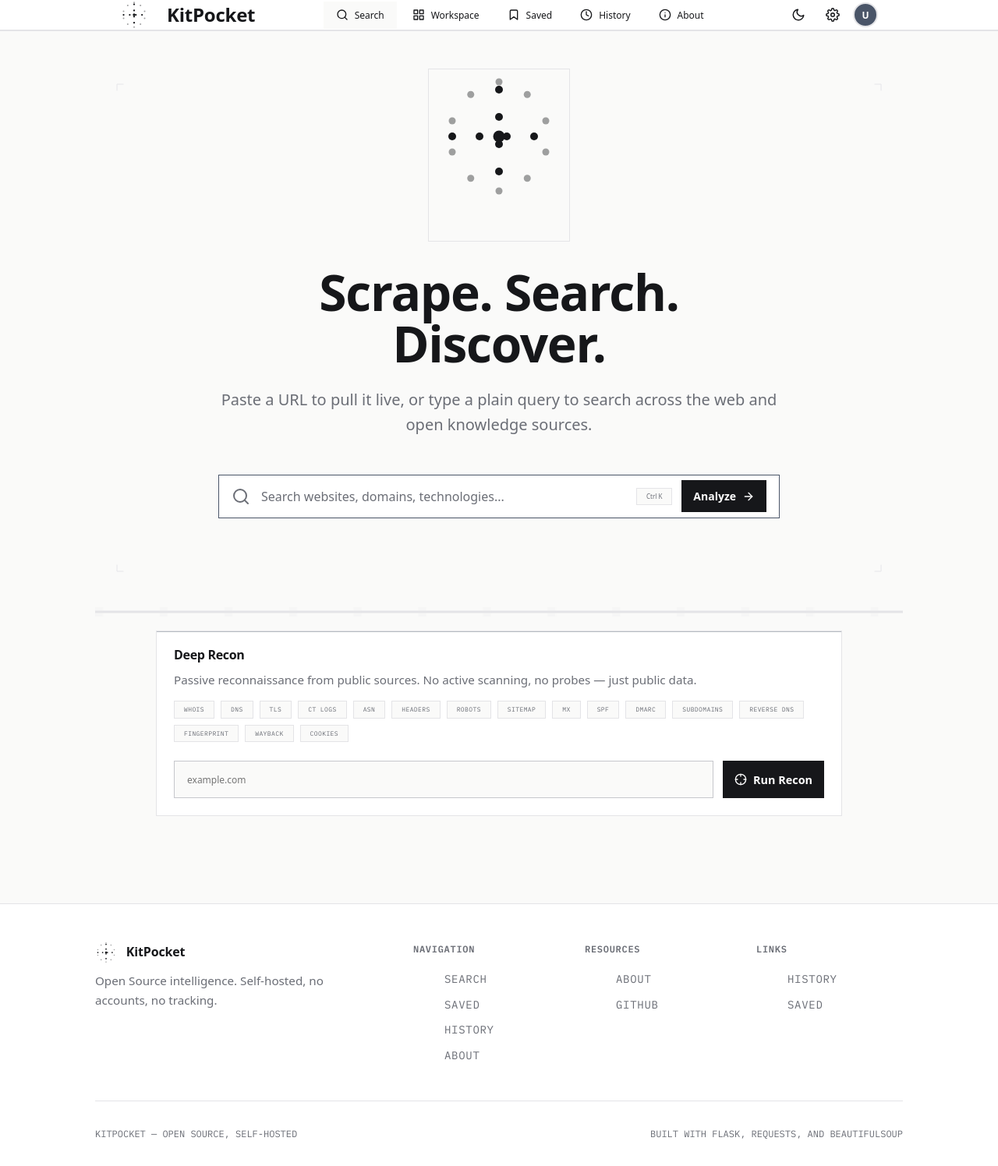
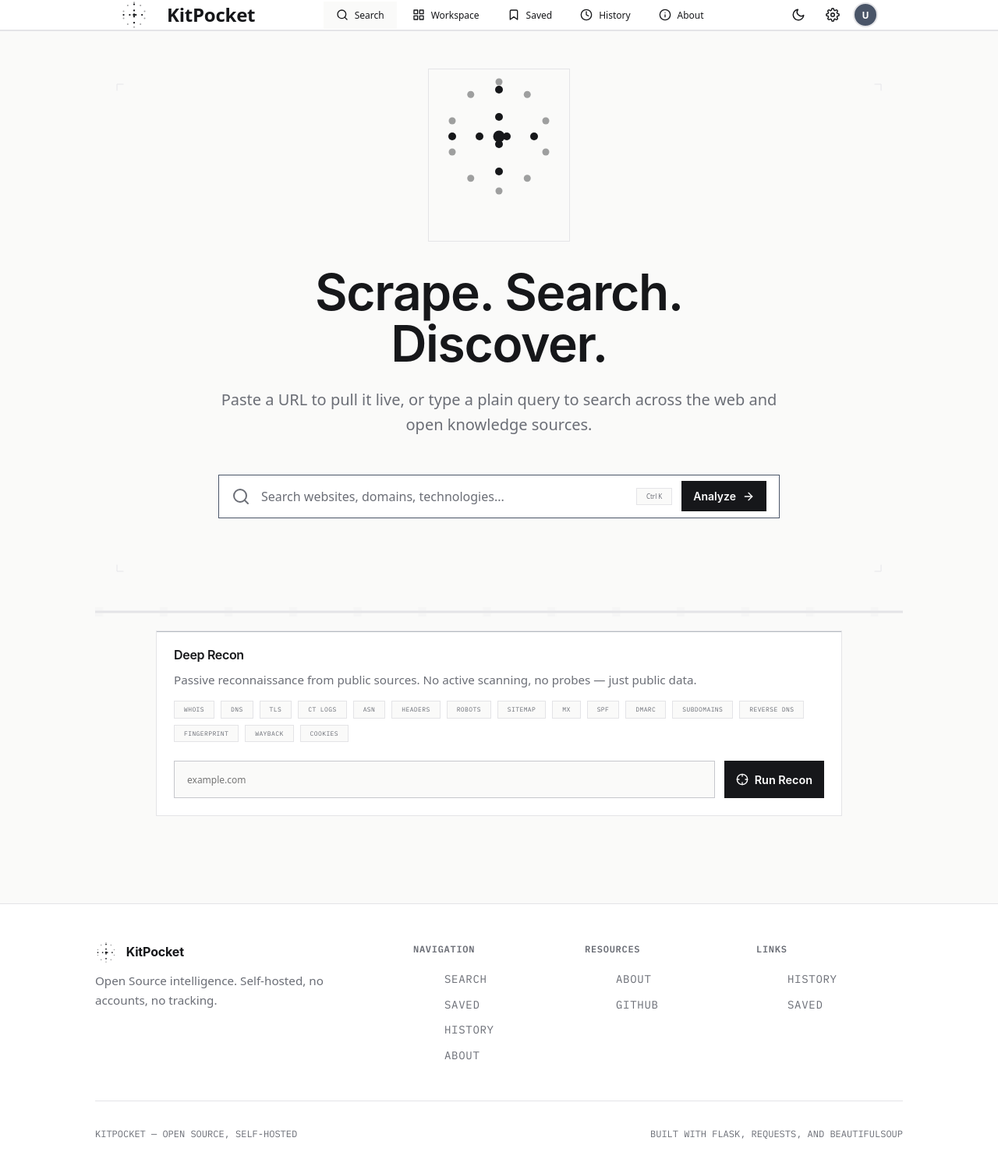
Before and after one commit to pocketsearch/backpocketsearch, a Flask app: page / in a window 1280 px wide. Shown: the whole page at 78% size. Run offline with Flask 3, Linux system fonts and the light colour scheme; data that the repository does not hold is empty; some web fonts are replaced.

Commit message:
Fonts: add type.css with @font-face for General Sans and JetBrains Mono; load type.css in base.html\n\nCo-authored-by: Copilot <223556219+Copilot@users.noreply.github.com>

```diff
--- /dev/null
+++ b/static/type.css
@@ -0,0 +1,36 @@
+@font-face {
+  font-family: 'General Sans';
+  src: url('/static/fonts/GeneralSans-Medium.woff2') format('woff2');
+  font-weight: 500;
+  font-style: normal;
+  font-display: swap;
+}
+
+@font-face {
+  font-family: 'General Sans';
+  src: url('/static/fonts/GeneralSans-Semibold.woff2') format('woff2');
+  font-weight: 600;
+  font-style: normal;
+  font-display: swap;
+}
+
+@font-face {
+  font-family: 'General Sans';
+  src: url('/static/fonts/GeneralSans-Regular.woff2') format('woff2');
+  font-weight: 400;
+  font-style: normal;
+  font-display: swap;
+}
+
+@font-face {
+  font-family: 'JetBrains Mono';
+  src: url('/static/fonts/JetBrainsMono-Regular.woff2') format('woff2');
+  font-weight: 400;
+  font-style: normal;
+  font-display: swap;
+}
+
+:root {
+  --font-display: 'General Sans', -apple-system, BlinkMacSystemFont, system-ui, sans-serif;
+  --font-mono: 'JetBrains Mono', 'IBM Plex Mono', ui-monospace, monospace;
+}
--- a/templates/base.html
+++ b/templates/base.html
@@ -9,6 +9,7 @@
   <link rel="preconnect" href="https://fonts.gstatic.com" crossorigin>
   <link href="https://fonts.googleapis.com/css2?family=IBM+Plex+Mono:wght@400;600&display=swap" rel="stylesheet">
   <link rel="stylesheet" href="{{ url_for('static', filename='style.css') }}">
+  <link rel="stylesheet" href="{{ url_for('static', filename='type.css') }}">
   <script>
     (function() {
       try {
```
